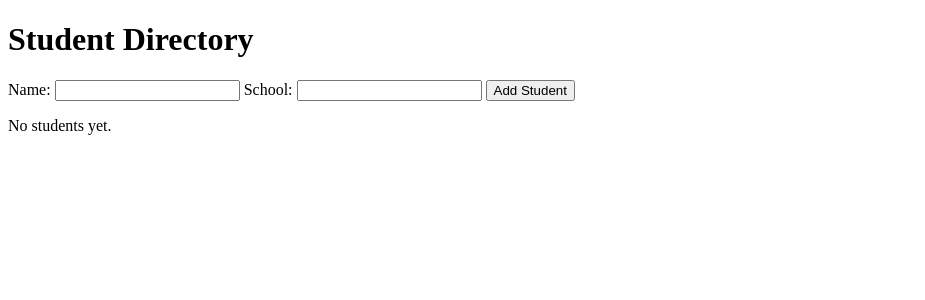
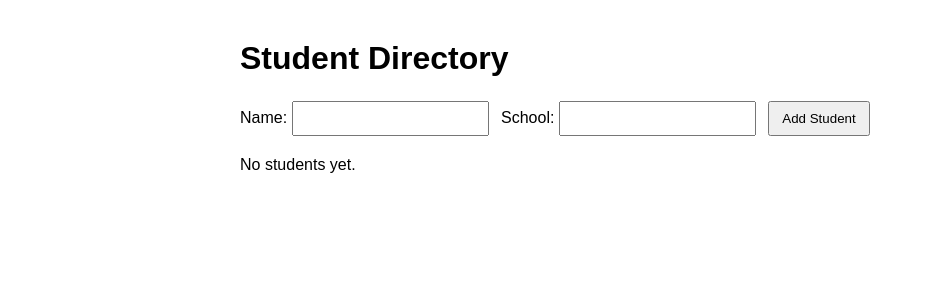
Before and after one commit to matthew-demarco/student-directory, a Flask app: page / in a window 1280 px wide. Shown: the top 300 px of the page, without its empty margins (0-925 px from the left). Run offline with Flask 3, Linux system fonts and the light colour scheme; data that the repository does not hold is empty; some libraries are stand-ins or nearby versions.

Commit message:
Add basic styling

```diff
--- a/app.py
+++ b/app.py
@@ -65,7 +65,7 @@ def delete_student(student_id):
 	)
 
         if cursor.rowcount == 0:
-	    connection.close()
+            connection.close()
             return "Student not found.", 404
 
     connection.commit()
--- /dev/null
+++ b/static/style.css
@@ -0,0 +1,44 @@
+body {
+    font-family: Arial, sans-serif;
+    max-width: 800px;
+    margin: 40px auto;
+    padding: 0 20px;
+}
+
+h1 {
+    margin-bottom: 24px;
+}
+
+form {
+    margin-bottom: 20px;
+}
+
+input {
+    padding: 8px;
+    margin-right: 8px;
+}
+
+button {
+    padding: 8px 12px;
+    cursor: pointer;
+}
+
+ul {
+    padding-left: 0;
+}
+
+li {
+    list-style: none;
+    padding: 12px 0;
+    border-bottom: 1px solid #ddd;
+}
+
+a {
+    margin-left: 10px;
+}
+
+.flash-message {
+    padding: 10px;
+    margin-bottom: 20px;
+    border: 1px solid #ccc;
+}
--- a/templates/edit.html
+++ b/templates/edit.html
@@ -2,13 +2,14 @@
 <html>
 <head>
     <title>Edit Student</title>
+    <link rel="stylesheet" href="{{ url_for('static', filename='style.css') }}">
 </head>
 <body>
     <h1>Edit Student</h1>
     {% with messages = get_flashed_messages() %}
         {% if messages %}
             {% for message in messages %}
-                <p>{{ message }}</p>
+                <p class="flash-message">{{ message }}</p>
             {% endfor %}
         {% endif %}
     {% endwith %}
--- a/templates/home.html
+++ b/templates/home.html
@@ -2,6 +2,7 @@
 <html>
 <head>
     <title>Student Directory</title>
+    <link rel="stylesheet" href="{{ url_for('static', filename='style.css') }}">
 </head>
 <body>
     <h1>Student Directory</h1>
@@ -9,7 +10,7 @@
     {% with messages = get_flashed_messages() %}
         {% if messages %}
 	    {% for message in messages %}
-                <p>{{ message }}</p>
+                <p class="flash-message">{{ messages }}</p>
             {% endfor %}
         {% endif %}
     {% endwith %}
```
